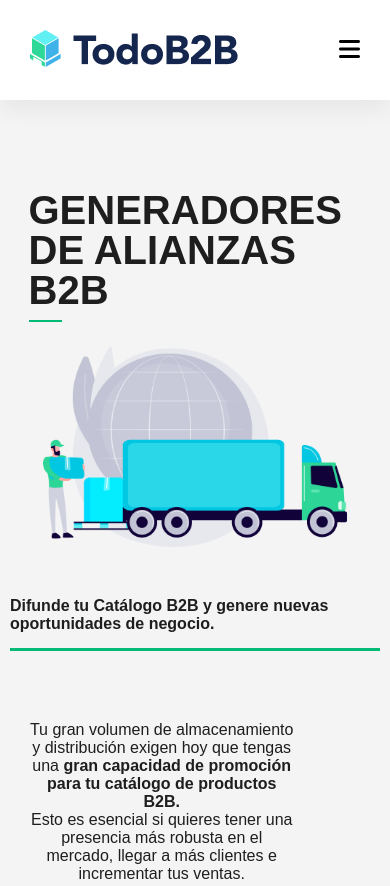
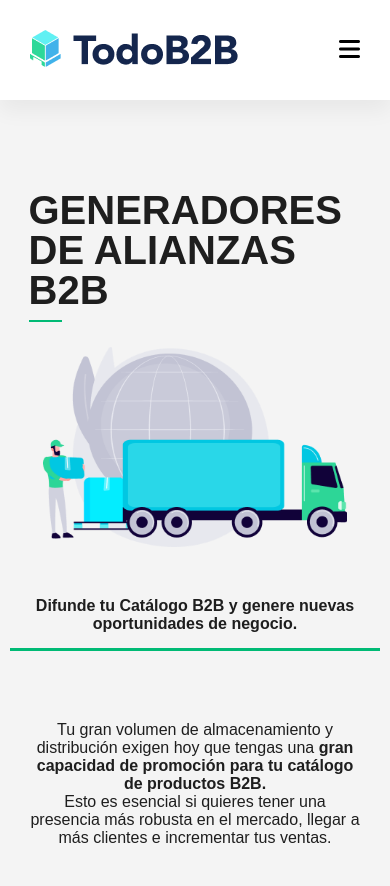
Before and after one commit to sebastian-mere/B2B, a plain HTML site: page pages/distribuidores.html in a window 390 px wide. Shown: the top 886 px of the page. Drawn offline with Linux system fonts and the light colour scheme; a web font is replaced by a local one.

Commit message:
cambios 16/7

```diff
--- a/css/contacto.css
+++ b/css/contacto.css
@@ -136,6 +136,10 @@ form {
       "ayuda "
       "boton ";
   }
+
+  .divider-left{
+    margin-left: 0px;
+  }
 }
 
 @media (max-width: 575.98px) {
--- a/css/distribuidores.css
+++ b/css/distribuidores.css
@@ -377,6 +377,10 @@ main {
     width: auto;
   }
 
+  .subtitulo h3{
+    text-align: center;
+  }
+
   .intro-texto {
     width: 90%;
   }
@@ -433,6 +437,11 @@ main {
     width: 100%;
   }
 
+  .todob2b ul,
+  .promocione ul{
+    list-style-type: none;
+  }
+
   .opciones .contenido {
     justify-content: space-between;
   }
@@ -456,7 +465,7 @@ main {
   .promocione .contenido .texto li {
     padding: 15px 0;
     font-size: 16px;
-    text-align: start;
+    text-align: center;
   }
 
   .boton-final a {
@@ -495,11 +504,6 @@ main {
     margin-bottom: 5px;
   }
 
-  .texto {
-    width: 80%;
-    text-align: start;
-  }
-
   .opciones .contenido {
     margin: 0;
     flex-direction: column;
--- a/css/internacional.css
+++ b/css/internacional.css
@@ -254,6 +254,10 @@ h3 {
     justify-content: center;
   }
 
+  .subtitulo h3{
+    text-align: center;
+  }
+
   .intro-texto {
     width: 90%;
   }
--- a/css/marcas.css
+++ b/css/marcas.css
@@ -370,6 +370,10 @@ main {
     justify-content: center;
   }
 
+  .subtitulo h3{
+    text-align: center;
+  }
+
   .intro-texto {
     width: 90%;
   }
@@ -453,10 +457,16 @@ main {
     top: -50px;
   }
 
+  .catalogo .contenido .texto ul,
+  .promocione .contenido .texto ul {
+    list-style-type: none;
+  }
+
   .catalogo .contenido .texto li,
   .promocione .contenido .texto li {
     padding: 15px 0;
     font-size: 16px;
+    text-align: center;
   }
 
   .boton-final a {
--- a/css/nosotros.css
+++ b/css/nosotros.css
@@ -336,6 +336,10 @@ main {
     width: 90%;
   }
 
+  .subtitulo h3{
+    text-align: center;
+  }
+
   .intro-texto {
     width: 90%;
   }
--- a/css/sustentabilidad.css
+++ b/css/sustentabilidad.css
@@ -213,6 +213,10 @@ h2{
     justify-content: center;
   }
 
+  .subtitulo h3{
+    text-align: center;
+  }
+
   .intro-texto {
     width: 90%;
   }
```
